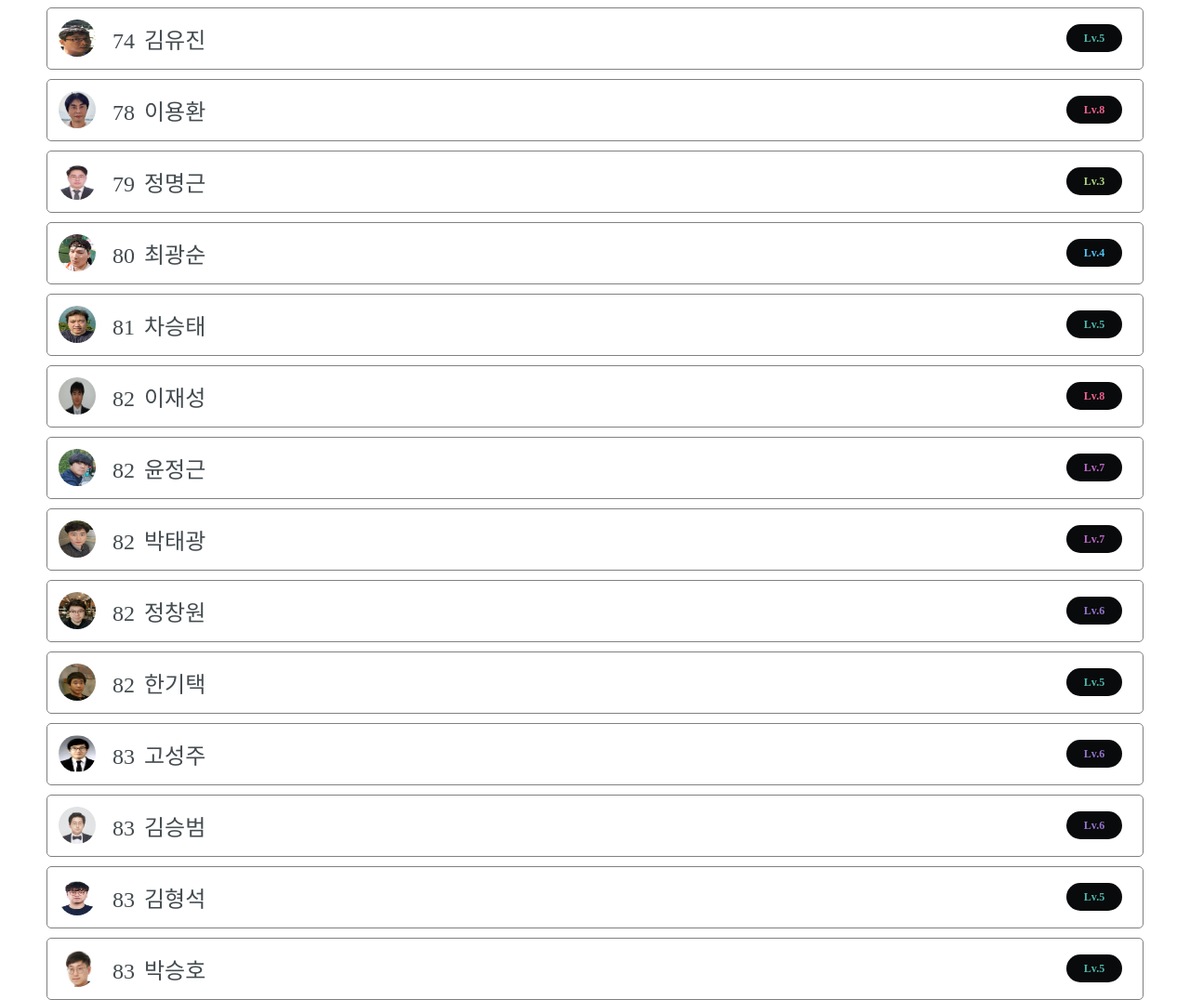
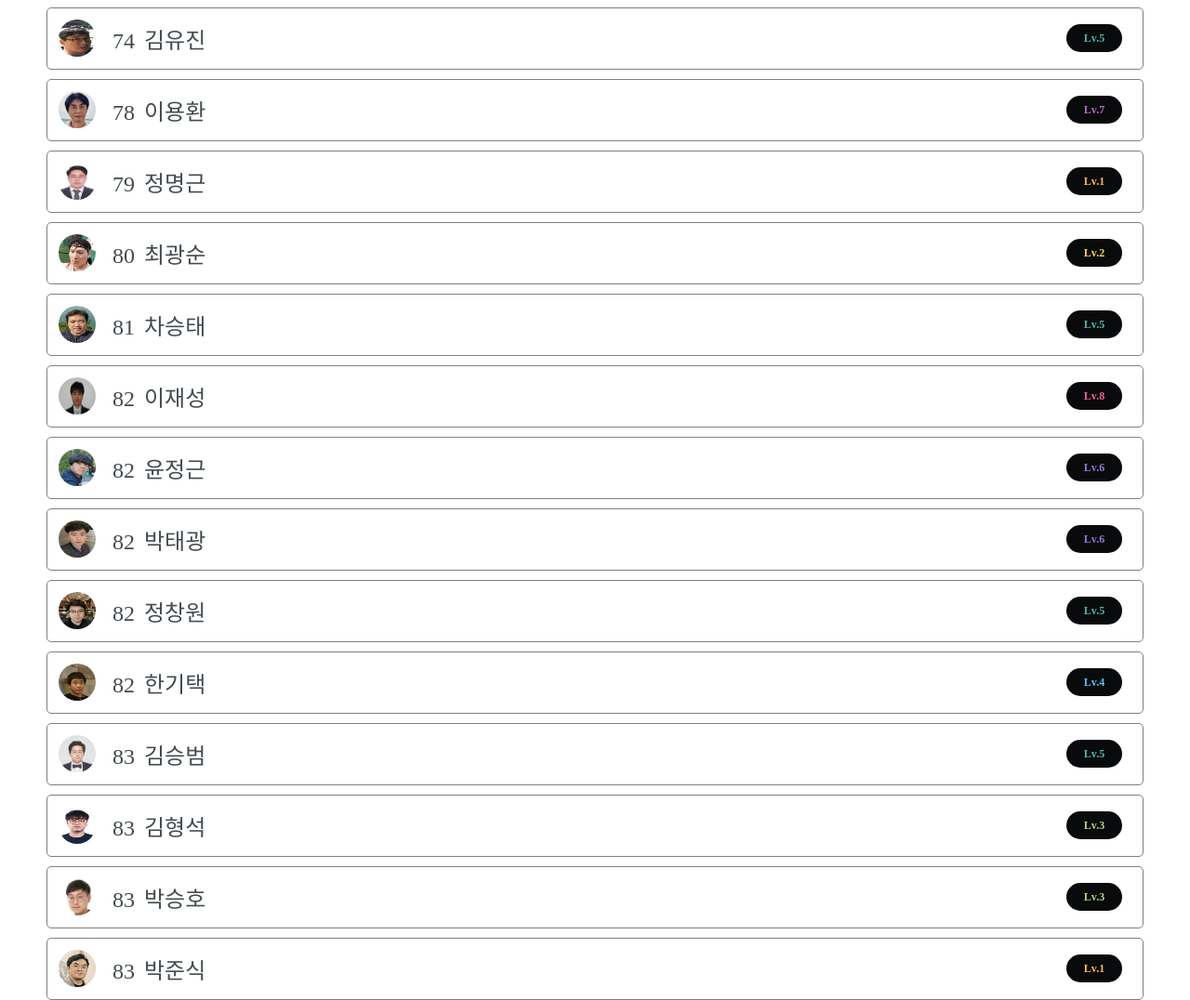
Before and after one commit to xxx7924/team-manage, a plain HTML site: page flame.html in a window 1280 px wide. Shown: the part 899-1975 px from the top of the page at 93% size. Drawn offline with Linux system fonts and the light colour scheme.

Commit message:
ㅇㅇㅇㅇ

```diff
--- a/flame.html
+++ b/flame.html
@@ -320,59 +320,73 @@
 
 
             //10점
-            new member("86", "장진영", "10"),
             new member("86", "김준경", "10"),
-            new member("84", "강남일", "10"),
+
             //9점
             new member("85", "정민구", "9"),
             new member("86", "최성권", "9"),
+            new member("88", "고동규", "9"),
+
             //8점
+            new member("88", "임병훈", "8"),
+            new member("82", "이재성", "8"),
             new member("00", "신입1L8", "8"),
-            new member("78", "이용환", "8"),
-            new member("82", "이재성", "8"),
-            new member("88", "임병훈", "8"),
-            // new member("86", "장민수", "8"),
+
             //7점
-            new member("85", "양성윤", "7"),
+            new member("78", "이용환", "7"),
+            new member("93", "천민규", "7"),
             new member("86", "이진웅", "7"),
-            new member("82", "윤정근", "7"),
-            new member("84", "임병근", "7"),
-            new member("93", "천민규", "7"),
-            new member("82", "박태광", "7"),
+
             //6점
+            new member("84", "임병근", "6"),
+            new member("85", "양성윤", "6"),
+            new member("82", "윤정근", "6"),
+            new member("94", "고혁진", "6"),
+            new member("82", "박태광", "6"),
+
+            //5점
+            new member("83", "김승범", "5"),
+            new member("82", "정창원", "5"),
+            new member("88", "이우현", "5"),
+
+            //4점
+            new member("87", "양시욱", "4"),
+            new member("82", "한기택", "4"),
+
+            //3점
+            new member("83", "김형석", "3"),
+            new member("83", "박승호", "3"),
+            new member("86", "김용석", "3"),
+
+            //2점
+            new member("80", "최광순", "2"),
+            new member("94", "김기원", "2"),
+
+            //1점
+            new member("83", "박준식", "1"),
+            new member("92", "김요섭", "1"),
+            new member("79", "정명근", "1"),
+
+
+
+            //기타
             new member("00", "신입1L6", "6"),
             new member("00", "신입2L6", "6"),
-            new member("94", "고혁진", "6"),
             new member("83", "고성주", "6"),
-            new member("83", "김승범", "6"),
-            new member("82", "정창원", "6"),
             new member("85", "신유준", "6"),
-            new member("87", "양시욱", "6"),
-            //5점
             new member("00", "신입1L5", "5"),
             new member("00", "신입2L5", "5"),
-            new member("86", "김용석", "5"),
-            new member("88", "이우현", "5"),
             new member("81", "차승태", "5"),
-            new member("82", "한기택", "5"),
             new member("74", "김유진", "5"),
-            new member("83", "김형석", "5"),
-            new member("83", "박승호", "5"),
-            //4점
             new member("85", "이정원", "4"),
-            new member("80", "최광순", "4"),
             //new member("82", "전지웅", "4"),
+            // new member("86", "장민수", "8"),
             new member("85", "김현호", "4"),
-            //3점
             new member("92", "정재웅", "3"),
-            new member("94", "김기원", "3"),
-            new member("92", "김요섭", "3"),
-            new member("79", "정명근", "3"),
             new member("85", "손민호", "3"),
-            new member("83", "박준식", "3"),
-            //2점
-            //1점
             new member("85", "주현수", "1"),
+            new member("84", "강남일", "10"),
+            new member("86", "장진영", "10"),
             //new member("86", "신입-정영훈", "1"),
 
         ];
```
Also changed, not shown: img/고동규.jpg (added).
